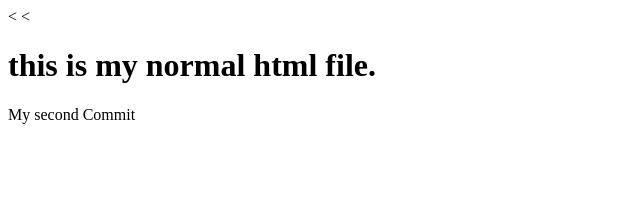
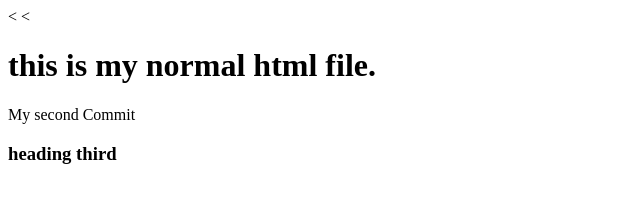
Before and after one commit to danishuet/gitone, a plain HTML site: page index.html in a window 1280 px wide. Shown: the whole page, without its empty margins (0-640 px from the left). Drawn offline with Linux system fonts and the light colour scheme.

Commit message:
heading third added

```diff
--- a/index.html
+++ b/index.html
@@ -5,5 +5,6 @@
 <body>
   <h1>this is my normal html file.</h1>
   <p>My second Commit</p>
+  <h3>heading third</h3>
   </body>
 </html>
```
